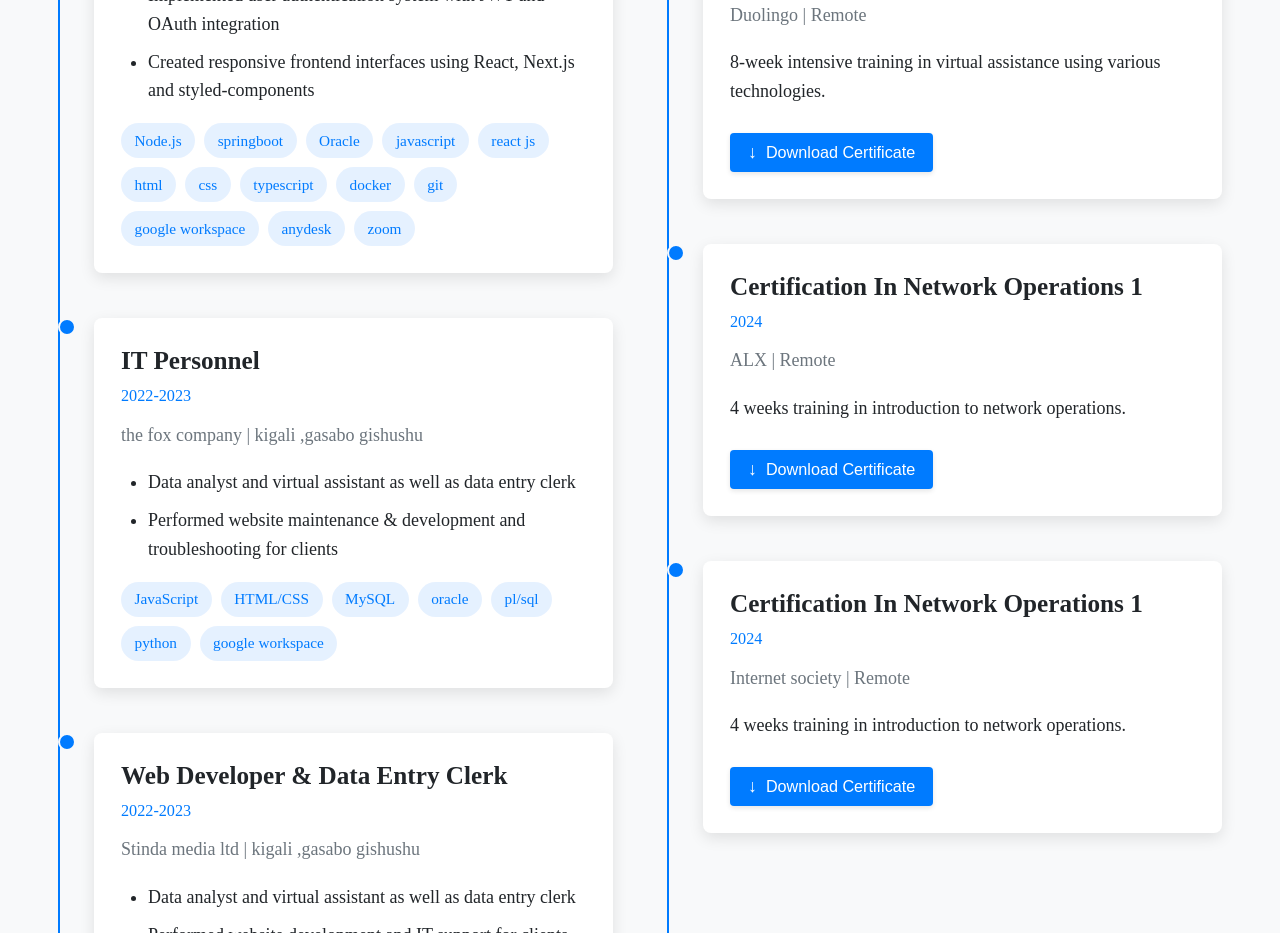
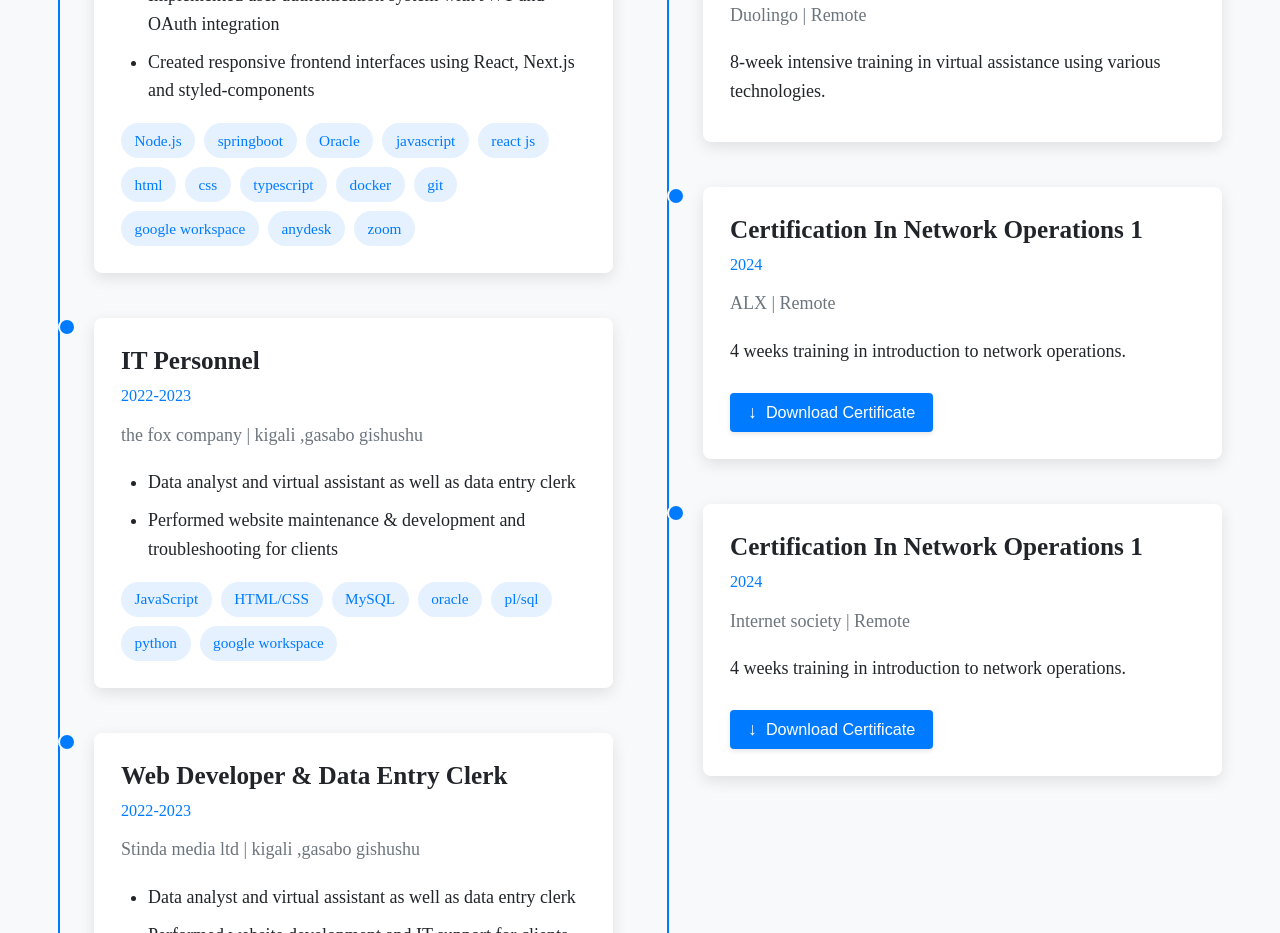
Before and after one commit to Alaindeve1/portfolio-website, a React (Create React App) app: page /experience in a window 1280 px wide. Shown: the part 1080-2013 px from the top of the page. Built offline with nearby package versions, Linux system fonts and the light colour scheme.

Commit message:
removed the link to download certificate for duolingo as it contains sensitive info

```diff
--- a/src/pages/Experience.jsx
+++ b/src/pages/Experience.jsx
@@ -112,7 +112,7 @@ const Experience = () => {
       location: "Remote",
       duration: "2025",
       description: "Performed an online duolingo english test and passed with a score of 130.",
-      certificateUrl: "/assets/certificates/alx certificate .pdf"
+
     },
     {
       id: 4,
```
